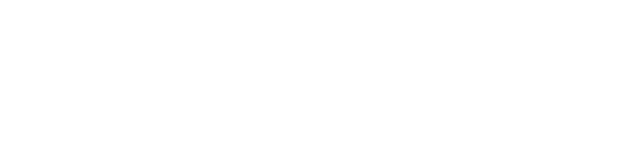
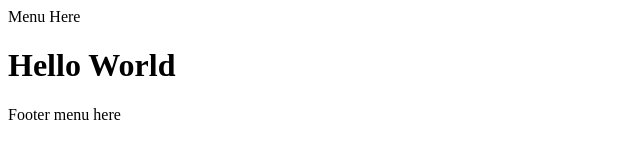
Before and after one commit to senseiakhanye/myjavascriptboilerplate, a website: page src/index.html in a window 1280 px wide. Shown: the whole page, without its empty margins (0-640 px from the left). Drawn offline with Linux system fonts and the light colour scheme.

Commit message:
Dev script is checking audit before running

```diff
--- a/package.json
+++ b/package.json
@@ -4,7 +4,8 @@
   "description": "",
   "main": "index.js",
   "scripts": {
-    "dev": "npm audit && nodemon buildScripts/staticServer.js"
+    "predev": "npm audit",
+    "dev": "nodemon buildScripts/staticServer.js -e html,json,js"
   },
   "repository": {
     "type": "git",
--- a/src/index.html
+++ b/src/index.html
@@ -5,12 +5,12 @@
   </head>
   <body>
     <header>
-
+      <nav>Menu Here</nav>
     </header>
     <main>
-
+      <h1>Hello World</h1>
     </main>
     <footer>
-
+      <nav>Footer menu here</nav>
     </footer>
   </body>
```
